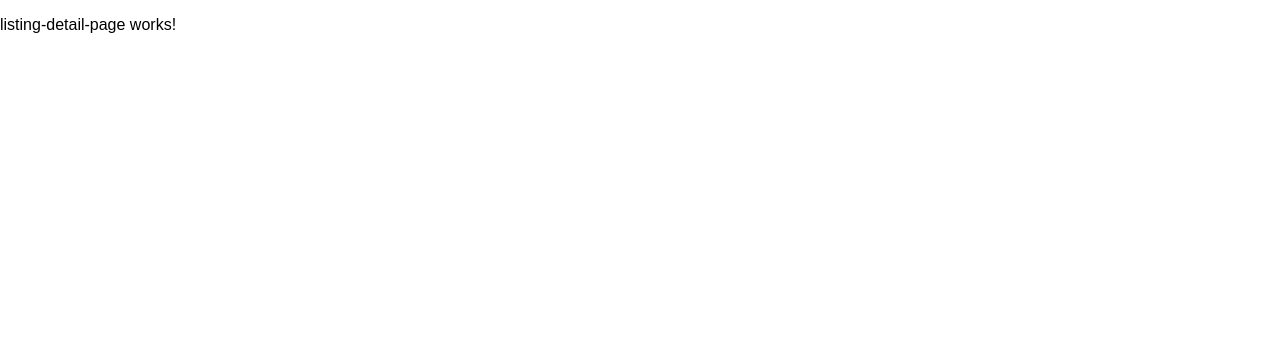
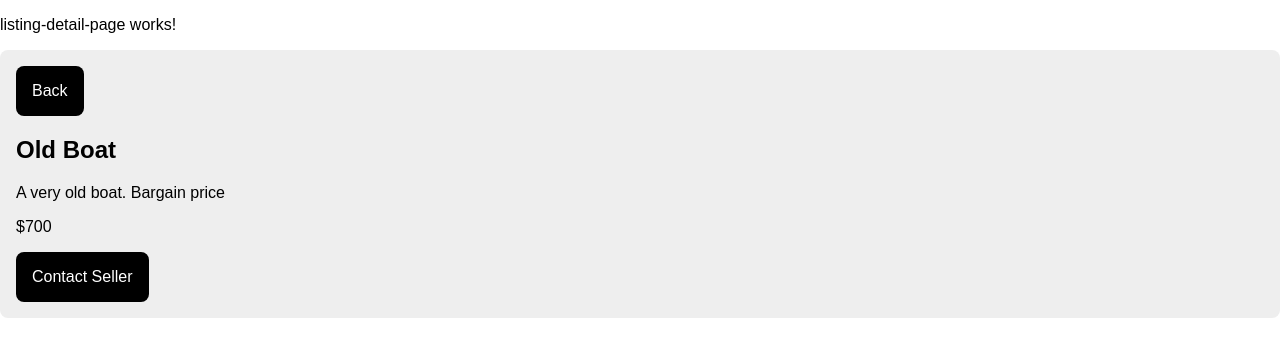
Before and after one commit to anuragpranav/sell-and-buy, an Angular app: page /listings/123 in a window 1280 px wide. Shown: the top 356 px of the page. Built offline with nearby package versions, Linux system fonts and the light colour scheme.

Commit message:
Listing page component

```diff
--- a/src/app/listing-detail-page/listing-detail-page.component.html
+++ b/src/app/listing-detail-page/listing-detail-page.component.html
@@ -1 +1,12 @@
 <p>listing-detail-page works!</p>
+<div class="content-box">
+    <a routerLink="/listings">
+        <button>Back</button>
+    </a>
+    <h2>{{listing.name}}</h2>
+    <p>{{listing.description}}</p>
+    <p>${{listing.price}}</p>
+    <a routerLink="/contact/{{listing.id}}">
+        <button>Contact Seller</button>
+    </a>
+</div>
--- a/src/app/listing-detail-page/listing-detail-page.component.ts
+++ b/src/app/listing-detail-page/listing-detail-page.component.ts
@@ -1,10 +1,29 @@
-import { Component } from '@angular/core';
+import { Component, OnInit } from '@angular/core';
+import { ActivatedRoute, Router } from '@angular/router';
+import { fakeListings } from '../fake-data';
+import { Listing } from '../types';
 
 @Component({
   selector: 'app-listing-detail-page',
   templateUrl: './listing-detail-page.component.html',
   styleUrls: ['./listing-detail-page.component.css']
 })
-export class ListingDetailPageComponent {
 
+export class ListingDetailPageComponent implements OnInit{
+
+  listing: Listing;
+
+  constructor(
+    private route: ActivatedRoute,
+    private router: Router
+  ) { }
+
+  ngOnInit(): void {
+    const id = this.route.snapshot.paramMap.get('id');
+    const fakeListing = fakeListings.find(listing => listing.id === id);
+
+    if (fakeListing !== undefined){
+      this.listing = fakeListing;
+    }
+  }
 }
--- a/src/app/listing-page/listing-page.component.html
+++ b/src/app/listing-page/listing-page.component.html
@@ -1 +1,8 @@
 <p>listing-page works!</p>
+<div>
+    <div class="content-box" *ngFor="let listing of listings">
+        <a routerLink="/listings/{{listing.id}}">
+            <h3>{{listing.name}} - ${{listing.price}}</h3>
+        </a>
+    </div>
+</div>
--- a/tsconfig.json
+++ b/tsconfig.json
@@ -13,6 +13,7 @@
     "sourceMap": true,
     "declaration": false,
     "downlevelIteration": true,
+    "strictPropertyInitialization": false,
     "experimentalDecorators": true,
     "moduleResolution": "node",
     "importHelpers": true,
```
